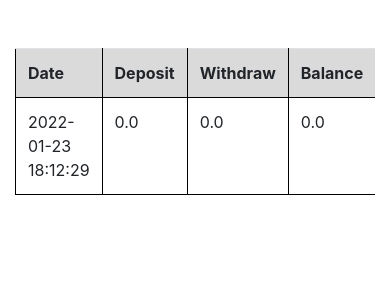
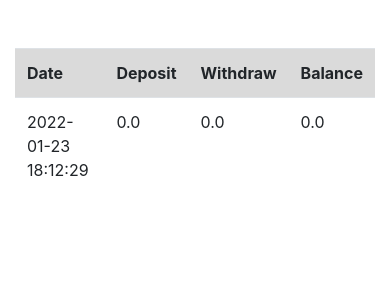
Before and after one commit to vinayjain18/Bank-Management-System, a Flask app: page /transaction in a window 390 px wide. Shown: the part 56-356 px from the top of the page. Run offline with Flask 2, Linux system fonts and the light colour scheme; a user stored in the database is signed in; data comes from the database, SQL or seed files in the repository; some libraries are stand-ins or nearby versions.

Commit message:
design changes

```diff
--- a/website/templates/base.html
+++ b/website/templates/base.html
@@ -15,16 +15,6 @@
 	    rel="stylesheet"
 	    href="https://stackpath.bootstrapcdn.com/font-awesome/4.7.0/css/font-awesome.min.css"
 	    crossorigin="anonymous"/>
-
-	<style>
-	  table,
-	  th,
-	  td {
-	    padding: 10px;
-	    border: 1px solid black;
-	    border-collapse: collapse;
-	  }
-  </style>
 
 	<title>{% block title %}Home{% endblock %}</title>
 </head>
--- a/website/templates/transact.html
+++ b/website/templates/transact.html
@@ -5,7 +5,7 @@
 <div class="table-responsive">
 	<br>
 	<br>
-	<table class="table table-hover">
+	<table class="table">
 	<tr class="table-active">
 		<th>Date</th>
 		<th>Deposit</th>
```
Also changed, not shown: website/templates/service.html (+9 -0 lines).
